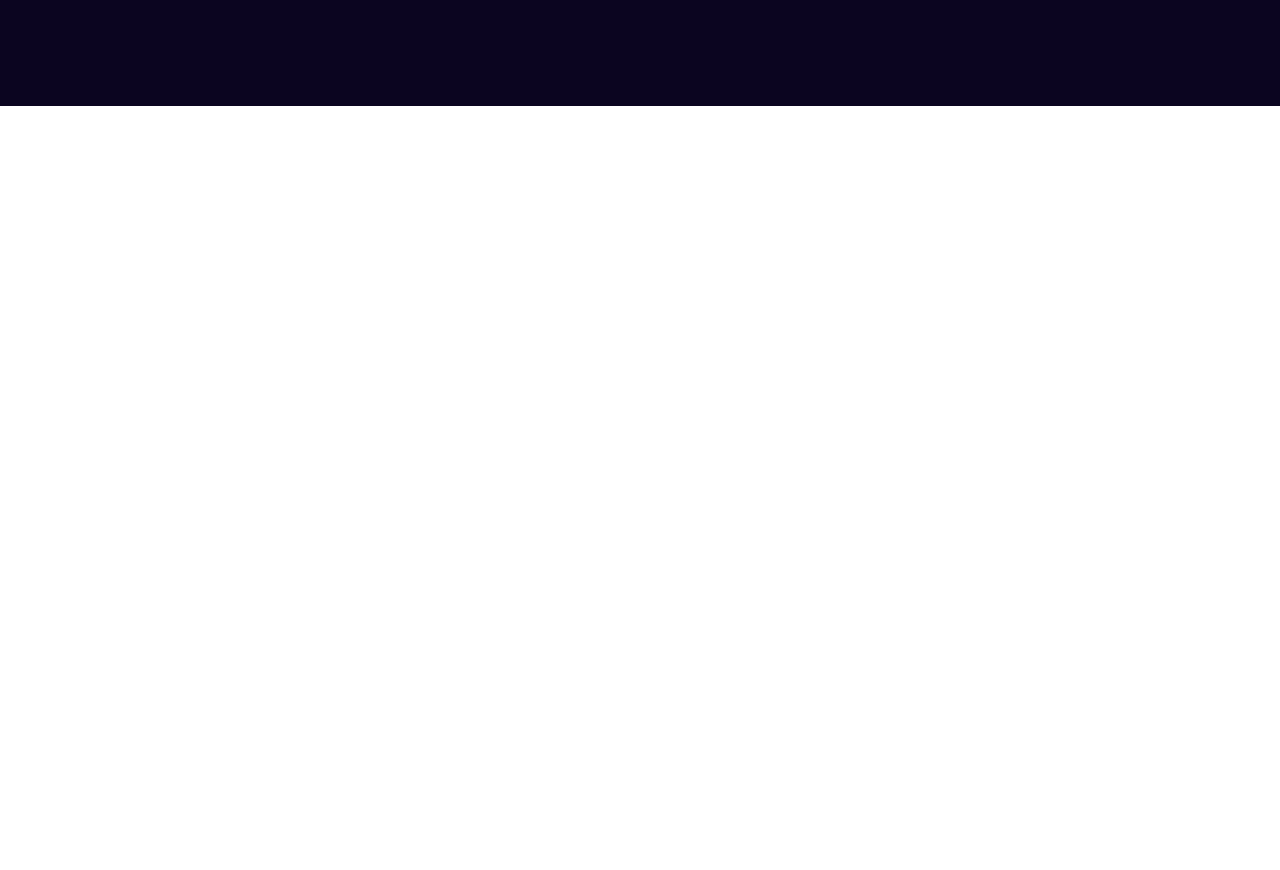
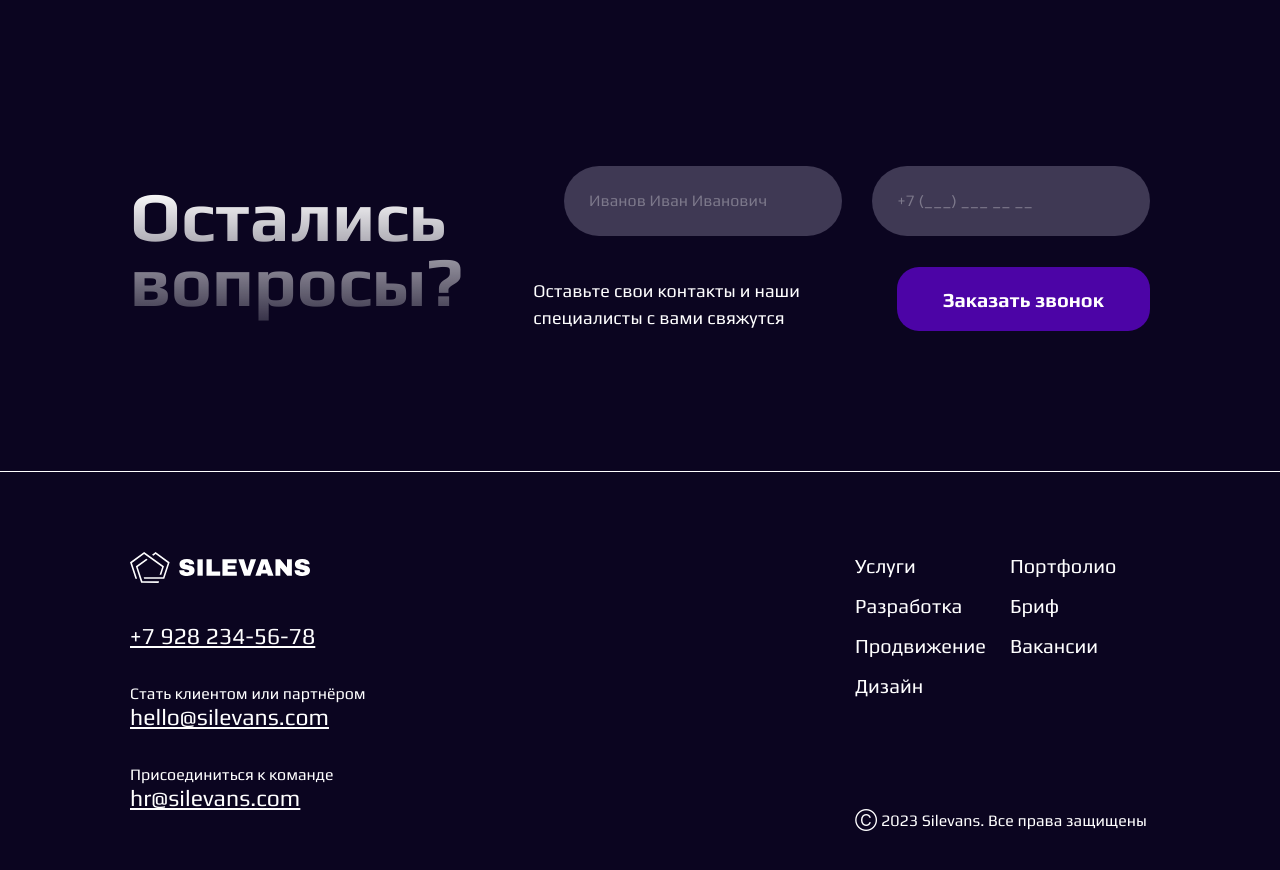
Before and after one commit to JulieBenchuk/web-studio, a Next.js app: page /development in a window 1280 px wide. Shown: the part 5157-6027 px from the top of the page. Before the commit the page ends 5263 px from the top, so only its background shows below. Built offline with nearby package versions, Linux system fonts and the light colour scheme.

Commit message:
added: added Footer, CallBackMe components, merged

```diff
--- a/src/pages/development.tsx
+++ b/src/pages/development.tsx
@@ -6,6 +6,8 @@ import StagesOfWork from "@/components/stagesOfWork/stagesOfWork";
 import bgImage from "../assets/svg/developmentBg.svg"
 import ToolsAndTechnologies from "@/components/02_Development/ToolsAndTechnologies/ToolsAndTechnologies";
 import OurBenefits from "@/components/common/ourBenefits/OurBenefits";
+import {Footer} from "@/components/common/footer/Footer";
+import CallBackMe from "@/components/common/callBackMe/CallBackMe";
 
 const Development: React.FC<{}> = ({}) => {
 
@@ -28,6 +30,8 @@ const Development: React.FC<{}> = ({}) => {
                 <OurBenefits/>
                 <StagesOfWork/>
                 <ToolsAndTechnologies/>
+                <CallBackMe/>
+                <Footer/>
             </main>
 
         </>
```
